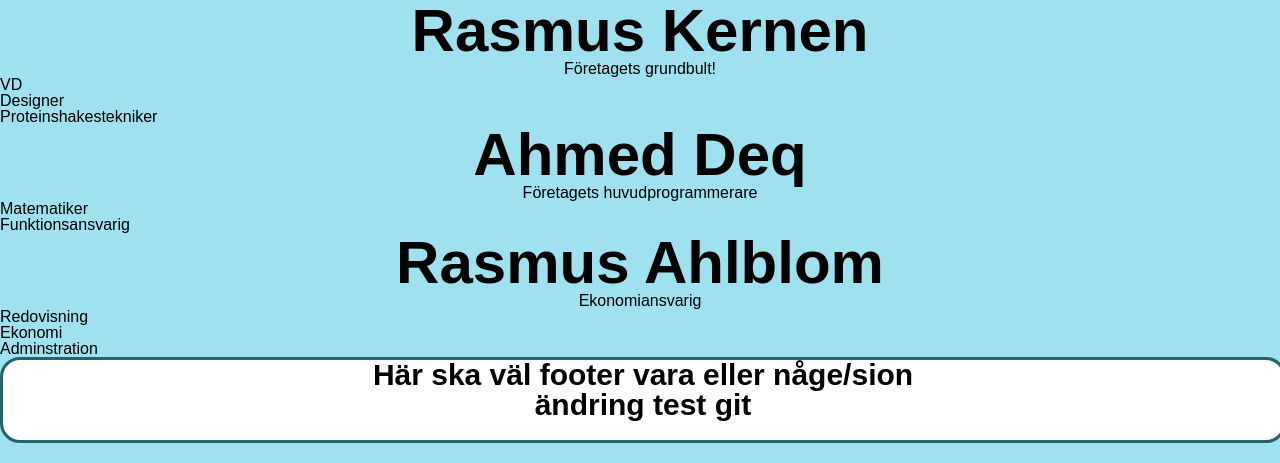
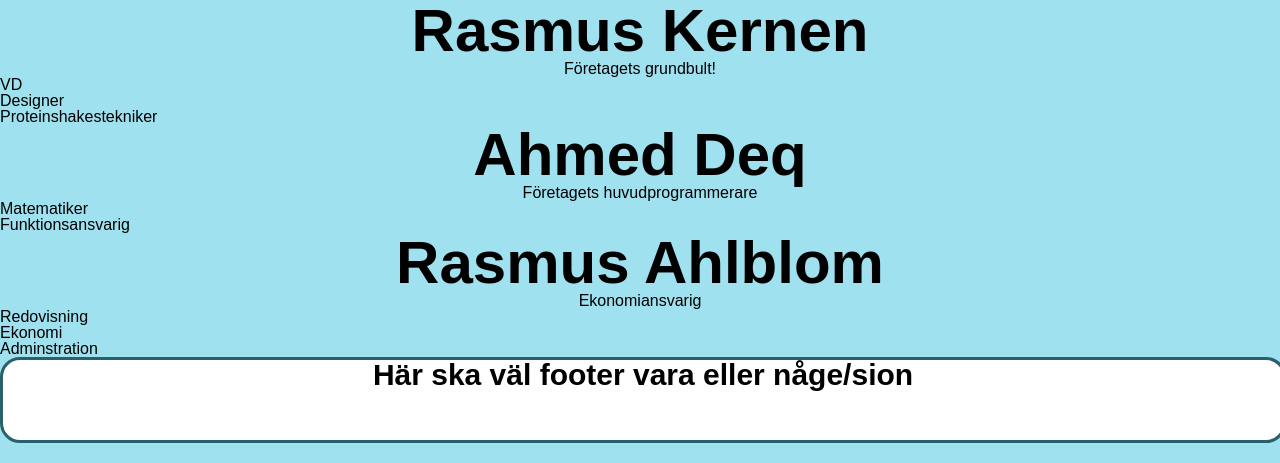
Before and after one commit to rasmuskernen/Project-Code-Main, a plain HTML site: page TestingTesting/Om oss.html in a window 1280 px wide. Shown: the part 1073-1536 px from the top of the page. Drawn offline with Linux system fonts and the light colour scheme.

Commit message:
snyggat till om oss

```diff
--- a/TestingTesting/Om oss.html
+++ b/TestingTesting/Om oss.html
@@ -59,7 +59,6 @@
 </div>
 <div class="nav">
     <p>Här ska väl footer vara eller någe/sion</p>
-    <p> ändring test git</p>
 </div>
 
 
```
